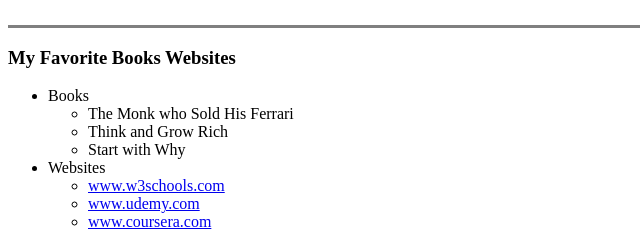
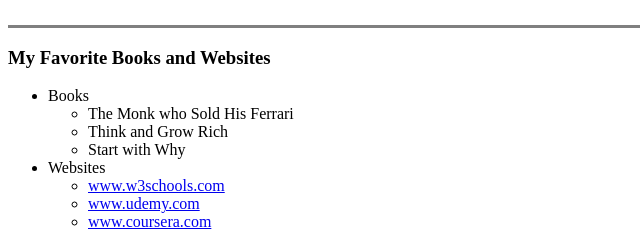
Before and after one commit to IamSouravPaul/CV, a plain HTML site: page index.html in a window 1280 px wide. Shown: the part 237-471 px from the top of the page, 0-640 px from the left. Drawn offline with Linux system fonts and the light colour scheme.

Commit message:
Update index.html

```diff
--- a/index.html
+++ b/index.html
@@ -22,7 +22,7 @@
 
 
   <hr size="3" noshade>
-  <h3>My Favorite Books Websites</h3>
+  <h3>My Favorite Books and Websites</h3>
   <ul>
     <li>Books
       <ul>
```
